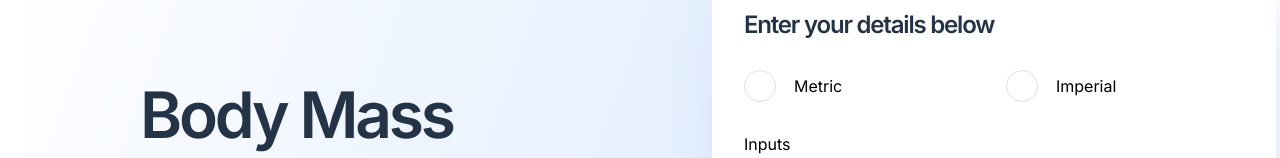
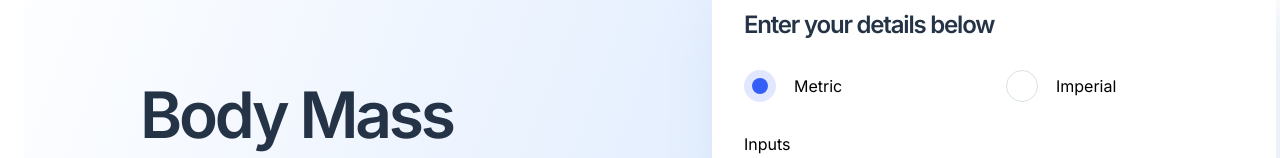
Before and after one commit to GuimaraesJC/bmi-calculator, a React (Vite) app: page / in a window 1280 px wide. Shown: the part 186-344 px from the top of the page. Built offline with nearby package versions, Linux system fonts and the light colour scheme.

Commit message:
Updates RadioInput component to allow one of the inputs to started as checked by default

```diff
--- a/src/components/Calculator/index.tsx
+++ b/src/components/Calculator/index.tsx
@@ -10,7 +10,7 @@ function Calculator() {
         Enter your details below
       </Text>
       <S.UnitSelectionContainer>
-        <RadioInput label="Metric" name="system" />
+        <RadioInput label="Metric" name="system" checked />
         <RadioInput label="Imperial" name="system" />
       </S.UnitSelectionContainer>
       <S.InputsContainer>
--- a/src/components/RadioInput/index.tsx
+++ b/src/components/RadioInput/index.tsx
@@ -4,14 +4,15 @@ import Text from '../Text'
 import * as S from './styles'
 
 interface RadioInputProps {
-  label: string;
-  name: string;
+  label: string
+  name: string
+  checked?: boolean
 }
 
-function RadioInput({ label, name }: RadioInputProps) {
+function RadioInput({ label, name, checked }: RadioInputProps) {
   return (
     <S.Label>
-      <S.Input type="radio" name={name} />
+      <S.Input type="radio" name={name} checked={checked} />
       <Text renderAs={React.Fragment} type="BodyM-Bold">
         {label}
       </Text>
```
